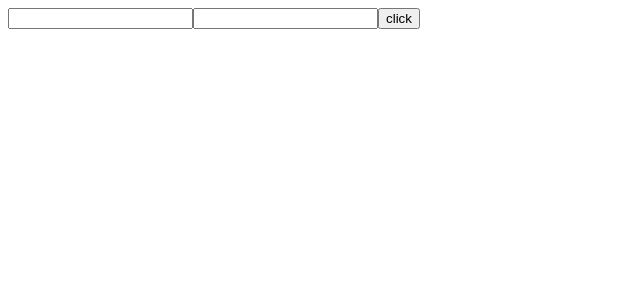
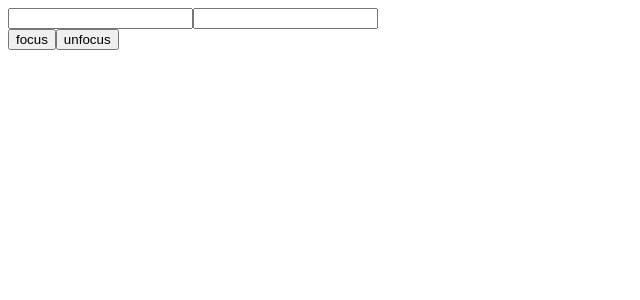
Before and after one commit to fickkmdev/react-ts-101, a React (Create React App) app: page / in a window 1280 px wide. Shown: the top 300 px of the page, without its empty margins (0-640 px from the left). Built offline with nearby package versions, Linux system fonts and the light colour scheme.

Commit message:
1 file modified

```diff
--- a/App.tsx
+++ b/App.tsx
@@ -3,26 +3,43 @@ import CountComponent from './CountComponent';
 import InputComponent from './InputComponent';
 import './style.css';
 
+const Child = React.forwardRef<unknown, {label: string}>((props,ref) => {
+  const focus = React.useRef<number>()
+  const inputRef1 = React.useRef<HTMLInputElement>();
+  const inputRef2 = React.useRef<HTMLInputElement>();
+
+  React.useImperativeHandle(ref, () => ({
+    focus: ()=>{
+      inputRef2.current.focus();
+      focus.current=2;
+    },
+    unfocus: ()=>{
+      if(focus.current===2){
+        focus.current=1;
+        inputRef1.current.focus()
+      }else{
+        focus.current = 2;
+        inputRef2.current.focus()
+      }
+    }
+  }), []);
+  return (
+  <div>
+    <input ref={inputRef1}/>
+    <input ref={inputRef2}/>
+  </div>);
+});
+
 export default function App() {
   const [value1, setValue1] = React.useState<string>('');
   const [value2, setValue2] = React.useState<string>('');
-  const inputRef1 = React.useRef<HTMLInputElement>();
-  const inputRef2 = React.useRef<HTMLInputElement>();
+  const childRef = React.useRef()
 
   return (
     <div>
-      <input
-        ref={inputRef1}
-        onChange={(e) => {
-          setValue1(e.target.value);
-          if (e.target.value.length > 2) {
-            inputRef2.current.focus();
-          }
-        }}
-      />
-      <input ref={inputRef2} />
-
-      <button>click</button>
+      <Child ref={childRef} label={''}/>
+      <button onClick={()=>{childRef.current.focus()}}>focus</button>
+      <button onClick={()=>{childRef.current.unfocus()}}>unfocus</button>
     </div>
   );
 }
```
